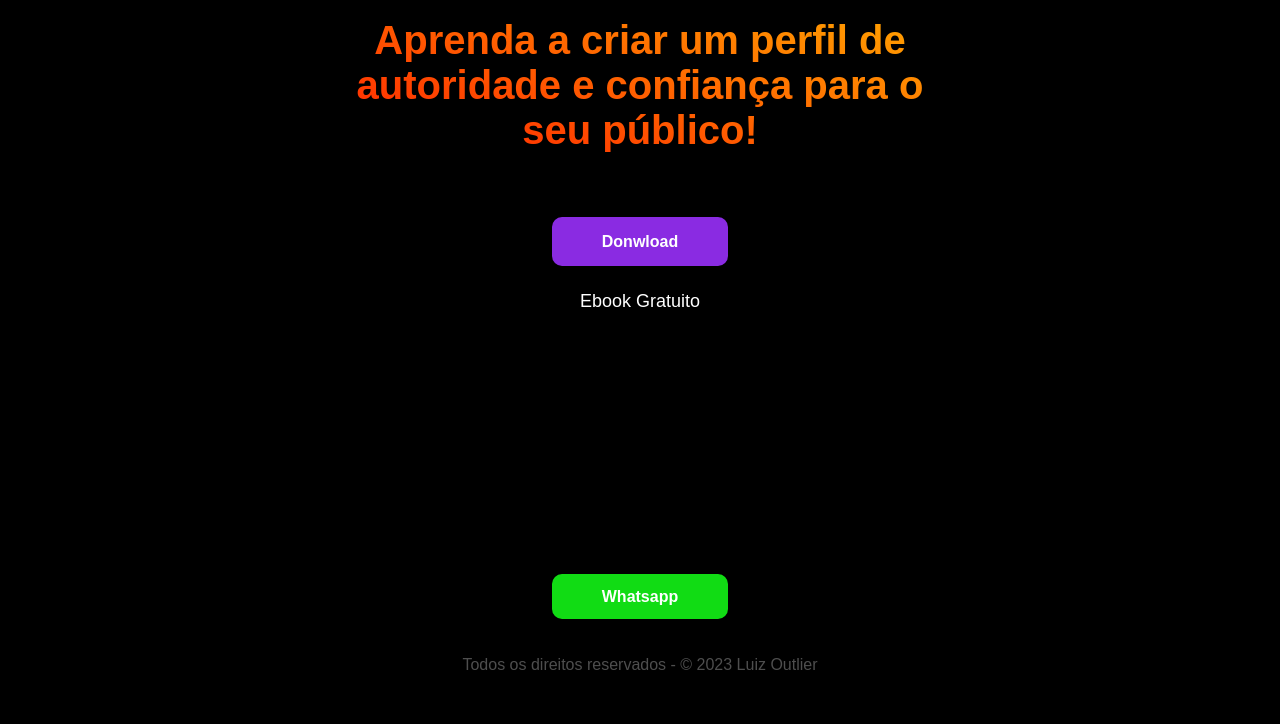
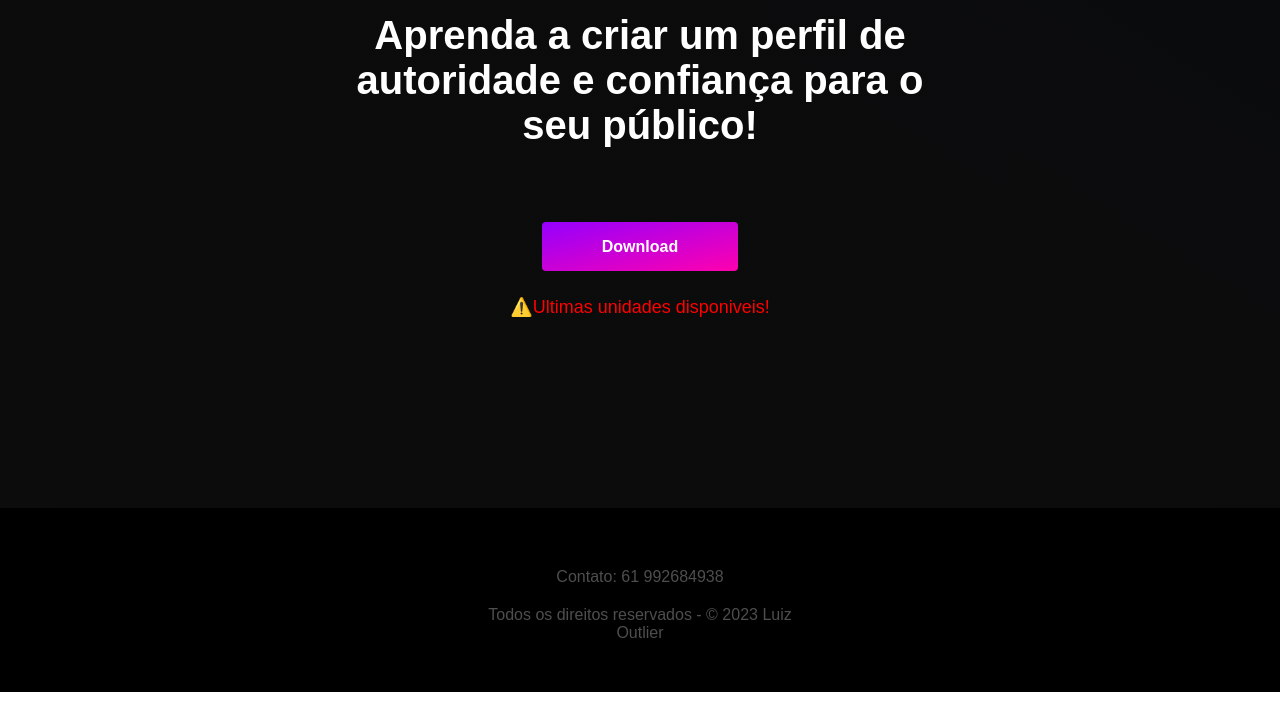
Before and after one commit to Luizboaventura1/ebook-luizoutlier, a plain HTML site: page index.html in a window 1280 px wide. Shown: the part 292-1016 px from the top of the page. After the commit the page ends 984 px from the top, so only its background shows below. Drawn offline with Linux system fonts and the light colour scheme.

Commit message:
Atualizado

```diff
--- a/CSS/style.css
+++ b/CSS/style.css
@@ -16,7 +16,8 @@ header {
     height: 100%;
     width: 100%;
     padding: 30px 2%;
-    background-image: linear-gradient(to top right,black,rgb(0, 0, 0));
+    /*background-image: linear-gradient(to top right,black,rgb(0, 0, 0));*/
+    background-image: linear-gradient(to top right,rgb(12, 12, 12),rgb(10, 11, 12));
     display: flex;
     justify-content: center;
     align-items: center;
@@ -24,18 +25,14 @@ header {
 
 
 header h1 {
-    color: white;
     text-align: center;
     font-size: 40px;
-    background-clip: text;
-    -webkit-background-clip: text;
-    -webkit-text-fill-color: transparent;
-    background-image: linear-gradient(to top right,red,orange);
-    padding: 0 2% 80px 2%;
+    color: white;
+    padding: 0 2% 90px 2%;
 }
 
 header p {
-    color: white;
+    color: rgb(255, 0, 0);
     text-align: center;
     padding-top: 40px;
     font-size: 18px;
@@ -45,17 +42,16 @@ header a {
     text-decoration: none;
     text-align: center;
     color: white;
-    padding: 16px 50px;
-    border-radius: 10px;
-    background-color: blueviolet;
+    padding: 16px 60px;
+    border-radius: 4px;
+    background-image: linear-gradient(to bottom right,rgb(149, 0, 255),rgb(255, 0, 174));
     font-weight: bold;
     transition: .4s;
     cursor: pointer;
 }
 
 header a:hover {
-    background-color: rgb(165, 77, 248);
-    box-shadow: 0 0 10px rgba(137, 43, 226, 0.521);
+    box-shadow: 0 0 18px rgba(242, 0, 255, 0.521);
 }
 
 header img {
@@ -77,7 +73,7 @@ footer {
     display: flex;
     justify-content: center;
     align-items: center;
-    padding: 80px 2% 0 2%;
+    padding: 60px 2% 0 2%;
 }
 
 .wraper_footer {
@@ -86,23 +82,18 @@ footer {
 
 footer .wraper_footer a {
     text-decoration: none;
-    padding: 14px 50px;
-    border-radius: 10px;
-    background-color: rgb(17, 220, 20);
-    color: white;
-    font-weight: bold;
     transition: .3s;
     text-align: center;
+    color: rgb(78, 78, 78);
 }
 
 footer .wraper_footer a:hover {
-    background-color: rgb(47, 244, 50);
-    box-shadow: 0 0 10px rgba(17, 220, 20, 0.506);
+    text-decoration: underline;
 }
 
 .wraper_footer p {
     color: rgb(78, 78, 78);
-    padding: 50px;
+    padding: 20px 4% 50px 4%;
 }
 
 @media screen and (max-width: 768px) {
@@ -113,3 +104,18 @@ footer .wraper_footer a:hover {
 
     }
 }
+
+
+::-webkit-scrollbar {
+    width: 12px;
+    background-color: #242424;
+}
+::-webkit-scrollbar-thumb {
+    border-radius: 20px;
+    background-color: rgb(59, 59, 59);
+    border: 2px solid #242424;
+}
+
+::-webkit-scrollbar-thumb:hover {
+    background-color: rgb(110, 110, 110);
+}
--- a/index.html
+++ b/index.html
@@ -18,13 +18,13 @@
             <h1>
                 Aprenda a criar um perfil de autoridade e confiança para o seu público!
             </h1>
-            <a href="ebook/Perfil de autoridade - Ebook.pdf" download>Donwload</a>
-            <p>Ebook Gratuito</p>
+            <a href="ebook/Perfil de autoridade - Ebook.pdf" download>Download</a>
+            <p>⚠️Ultimas unidades disponiveis!</p>
         </div>
     </header>
     <footer>
         <div class="wraper_footer">
-            <a href="https://wa.me/5561992684938">Whatsapp</a>
+            <a href="https://wa.me/5561992684938">Contato: 61 992684938</a>
             <p>Todos os direitos reservados - &copy; 2023 Luiz Outlier</p>
         </div>
     </footer>
```
